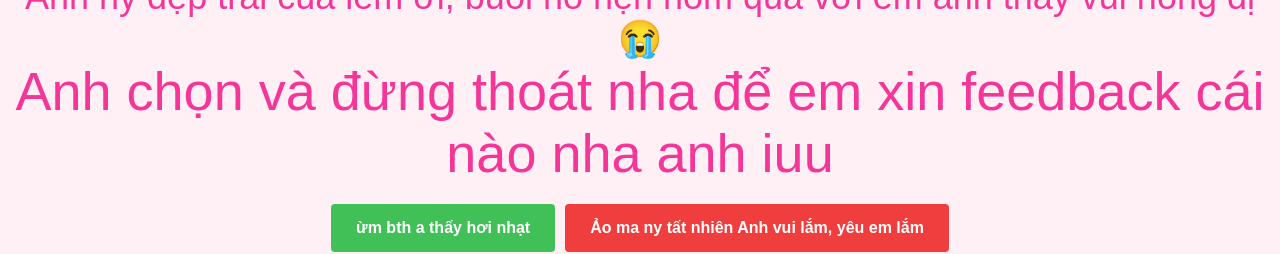
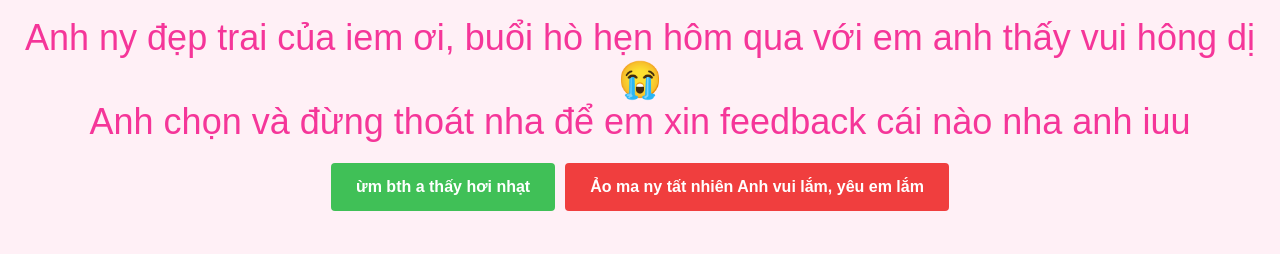
Before and after one commit to chienmin999/Dip, a plain HTML site: page index.html in a window 1280 px wide. Shown: the part 446-700 px from the top of the page. Drawn offline with Linux system fonts and the light colour scheme; a web font is replaced by a local one.

Commit message:
Update index.html

```diff
--- a/index.html
+++ b/index.html
@@ -12,7 +12,7 @@
     <link rel="stylesheet" href="style.css" />
     <style>
       .title span {
-        font-size: 1.5em; /* Kích thước chữ 1.5em */
+        font-size: 1.5 em; /* Kích thước chữ 1.5em */
       }
     </style>
     <title>anh ời ơi</title>
```
